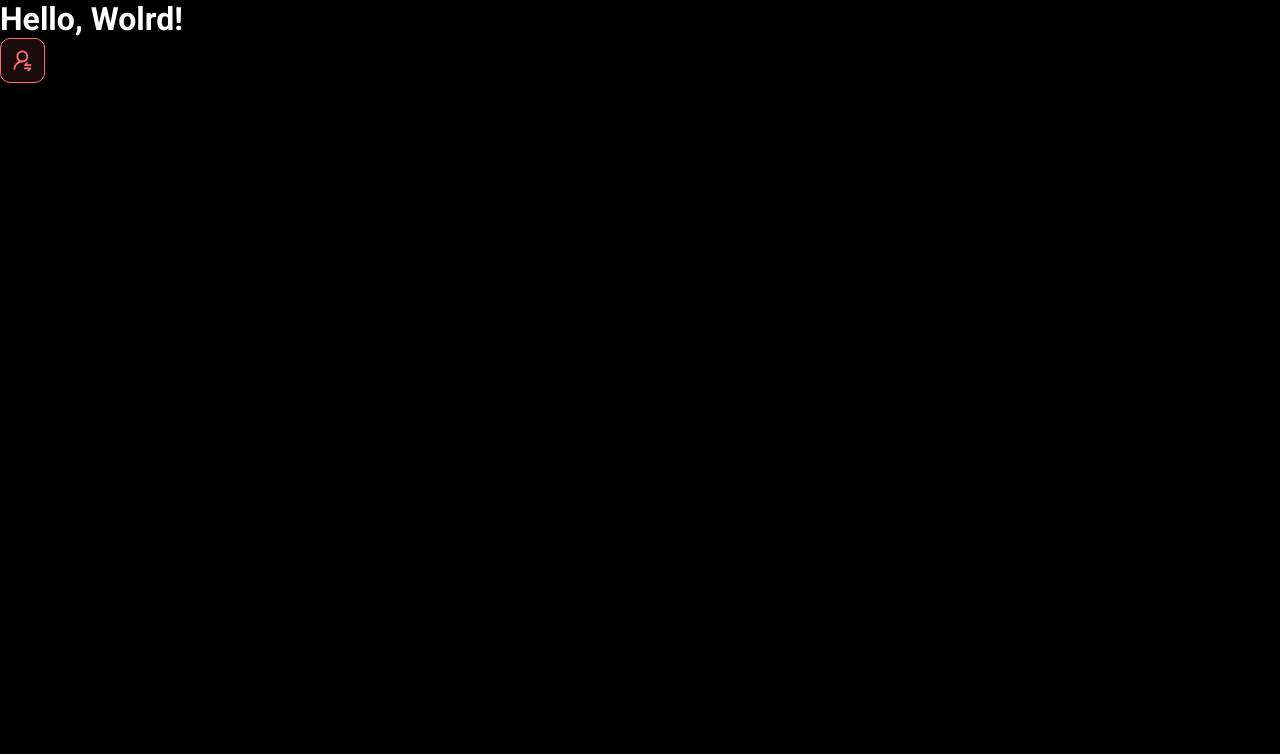
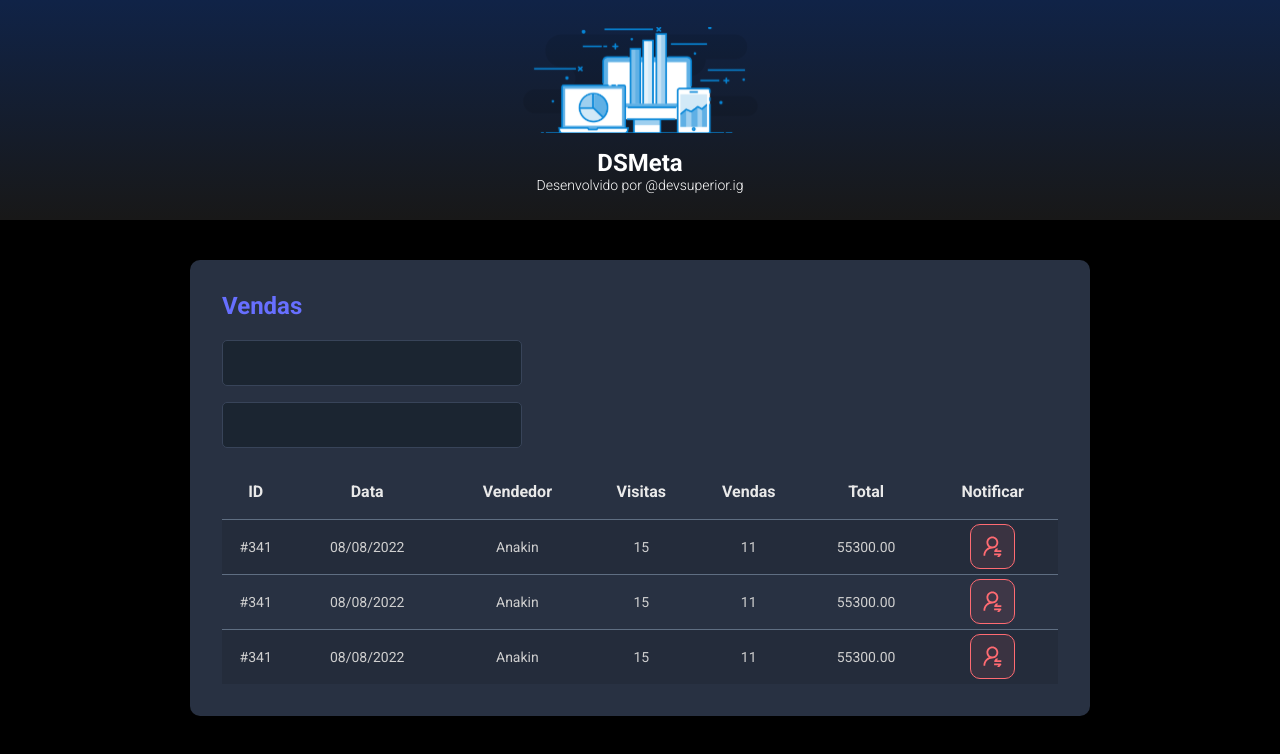
Before and after one commit to Deyvs/dsmeta, a React (Vite) app in the folder frontend/: page / in a window 1280 px wide. Shown: the top 754 px of the page. Built offline with nearby package versions, Linux system fonts and the light colour scheme.

Commit message:
Other components

```diff
--- a/frontend/src/App.tsx
+++ b/frontend/src/App.tsx
@@ -1,10 +1,17 @@
 import NotificationButton from "./components/NotificationButton"
+import Header from "./components/Header"
+import SalesCard from "./components/SalesCard"
+import './index.css'
 
 function App() {
   return (
     <>
-      <h1>Hello, Wolrd!</h1>
-      <NotificationButton />
+      <Header />
+      <section id="sales">
+        <div className="dsmeta-container">
+          <SalesCard />
+        </div>
+      </section>
     </>
   )
 }
--- /dev/null
+++ b/frontend/src/components/Header/index.tsx
@@ -0,0 +1,16 @@
+import logo from "../../assets/img/logo.svg"
+import "./style.css"
+
+function Header() {
+    return (
+        <header>
+            <div className="dsmeta-logo-container">
+                <img src={logo} alt="DSMeta" />
+                <h1>DSMeta</h1>
+                <p>Desenvolvido por <a href="">@devsuperior.ig</a></p>
+            </div>
+        </header>
+    )
+}
+
+export default Header
--- /dev/null
+++ b/frontend/src/components/Header/style.css
@@ -0,0 +1,27 @@
+header {
+    background: linear-gradient(180deg, #102347 0%, #181818 100%);
+    height: 220px;
+    display: flex;
+    align-items: center;
+    justify-content: center;
+}
+
+.dsmeta-logo-container {
+    display: flex;
+    flex-direction: column;
+    align-items: center;
+}
+
+.dsmeta-logo-container img {
+    width: 235px;
+}
+
+.dsmeta-logo-container h1 {
+    margin-top: 15px;
+    font-size: 24px;
+}
+
+.dsmeta-logo-container p {
+    font-size: 14px;
+    font-weight: 300;
+}
--- /dev/null
+++ b/frontend/src/components/SalesCard/index.tsx
@@ -0,0 +1,78 @@
+import NotificationButton from "../NotificationButton"
+import "./style.css"
+
+function SalesCard() {
+
+    return (
+        <div className="dsmeta-card">
+            <h2 className="dsmeta-sales-title">Vendas</h2>
+            <div>
+                <div className="dsmeta-form-control-container">
+                    <input className="dsmeta-form-control" type="text" />
+                </div>
+                <div className="dsmeta-form-control-container">
+                    <input className="dsmeta-form-control" type="text" />
+                </div>
+            </div>
+
+            <div>
+                <table className="dsmeta-sales-table">
+                    <thead>
+                        <tr>
+                            <th className="show-from-990px">ID</th>
+                            <th className="show-from-580px">Data</th>
+                            <th>Vendedor</th>
+                            <th className="show-from-990px">Visitas</th>
+                            <th className="show-from-990px">Vendas</th>
+                            <th>Total</th>
+                            <th>Notificar</th>
+                        </tr>
+                    </thead>
+                    <tbody>
+                        <tr>
+                            <td className="show-from-990px">#341</td>
+                            <td className="show-from-580px">08/08/2022</td>
+                            <td>Anakin</td>
+                            <td className="show-from-990px">15</td>
+                            <td className="show-from-990px">11</td>
+                            <td>55300.00</td>
+                            <td>
+                                <div className="dsmeta-redbutton-form-container">
+                                    <NotificationButton />
+                                </div>
+                            </td>
+                        </tr>
+                        <tr>
+                            <td className="show-from-990px">#341</td>
+                            <td className="show-from-580px">08/08/2022</td>
+                            <td>Anakin</td>
+                            <td className="show-from-990px">15</td>
+                            <td className="show-from-990px">11</td>
+                            <td>55300.00</td>
+                            <td>
+                                <div className="dsmeta-redbutton-form-container">
+                                    <NotificationButton />
+                                </div>
+                            </td>
+                        </tr>
+                        <tr>
+                            <td className="show-from-990px">#341</td>
+                            <td className="show-from-580px">08/08/2022</td>
+                            <td>Anakin</td>
+                            <td className="show-from-990px">15</td>
+                            <td className="show-from-990px">11</td>
+                            <td>55300.00</td>
+                            <td>
+                                <div className="dsmeta-redbutton-form-container">
+                                    <NotificationButton />
+                                </div>
+                            </td>
+                        </tr>
+                    </tbody>
+                </table>
+            </div>
+        </div>
+    )
+}
+
+export default SalesCard
--- /dev/null
+++ b/frontend/src/components/SalesCard/style.css
@@ -0,0 +1,93 @@
+.dsmeta-card {
+    background-color: #283142;
+    border-radius: 10px;
+    padding: 30px 10px;
+}
+
+.dsmeta-sales-title {
+    color: #676FFF;
+    font-size: 24px;
+    margin-bottom: 20px;
+}
+
+.dsmeta-form-control-container {
+    margin-bottom: 16px;
+    max-width: 300px;
+}
+
+.dsmeta-form-control {
+    width: 100%;
+    height: 46px;
+    background-color: #1B2531;
+    border: 1px solid #384459;
+    border-radius: 5px;
+    color: #9AAABE;
+    padding: 0 20px;
+    font-size: 18px;
+}
+
+.dsmeta-sales-table {
+    width: 100%;
+    border-spacing: 0;
+    border-collapse: collapse;
+}
+
+.dsmeta-sales-table thead {
+    height: 55px;
+    color: #E9E9E9;
+    font-size: 16px;
+    font-weight: 700;
+}
+
+.dsmeta-sales-table tbody {
+    font-size: 14px;
+    font-weight: 400;
+    color: #CFCFCF;
+    text-align: center;
+}
+
+.dsmeta-sales-table tbody tr {
+    height: 74px;
+    border-top: 1px solid #5F6E82;
+}
+
+.dsmeta-sales-table tbody tr:hover>td {
+    background-color: #384459;
+}
+
+.dsmeta-sales-table tbody tr:nth-child(odd) {
+    background-color: #242C3B;
+}
+
+.dsmeta-redbutton-form-container {
+    display: flex;
+    justify-content: center;
+}
+
+.show-from-580px, .show-from-990px{
+    display: none;
+}
+
+@media (min-width: 580px) {
+    .show-from-580px {
+        display: table-cell;
+    }
+
+    .dsmeta-card {
+        padding: 32px;
+    }
+
+    .dsmeta.dsmeta-sales-table tbody {
+        font-size: 18px;
+    }
+
+    .dsmeta-sales-table tbody tr {
+        height: 55px;
+    }
+}
+
+@media (min-width: 990px) {
+    .show-from-990px {
+        display: table-cell;
+    }
+}
--- a/frontend/src/index.css
+++ b/frontend/src/index.css
@@ -19,3 +19,13 @@
   color: unset;
   text-decoration: none;
 }
+
+.dsmeta-container {
+  width: 100%;
+  max-width: 900px;
+  margin: 0 auto;
+}
+
+#sales {
+  padding: 40px;
+}
```
Also changed, not shown: frontend/src/assets/img/logo.svg (added).
